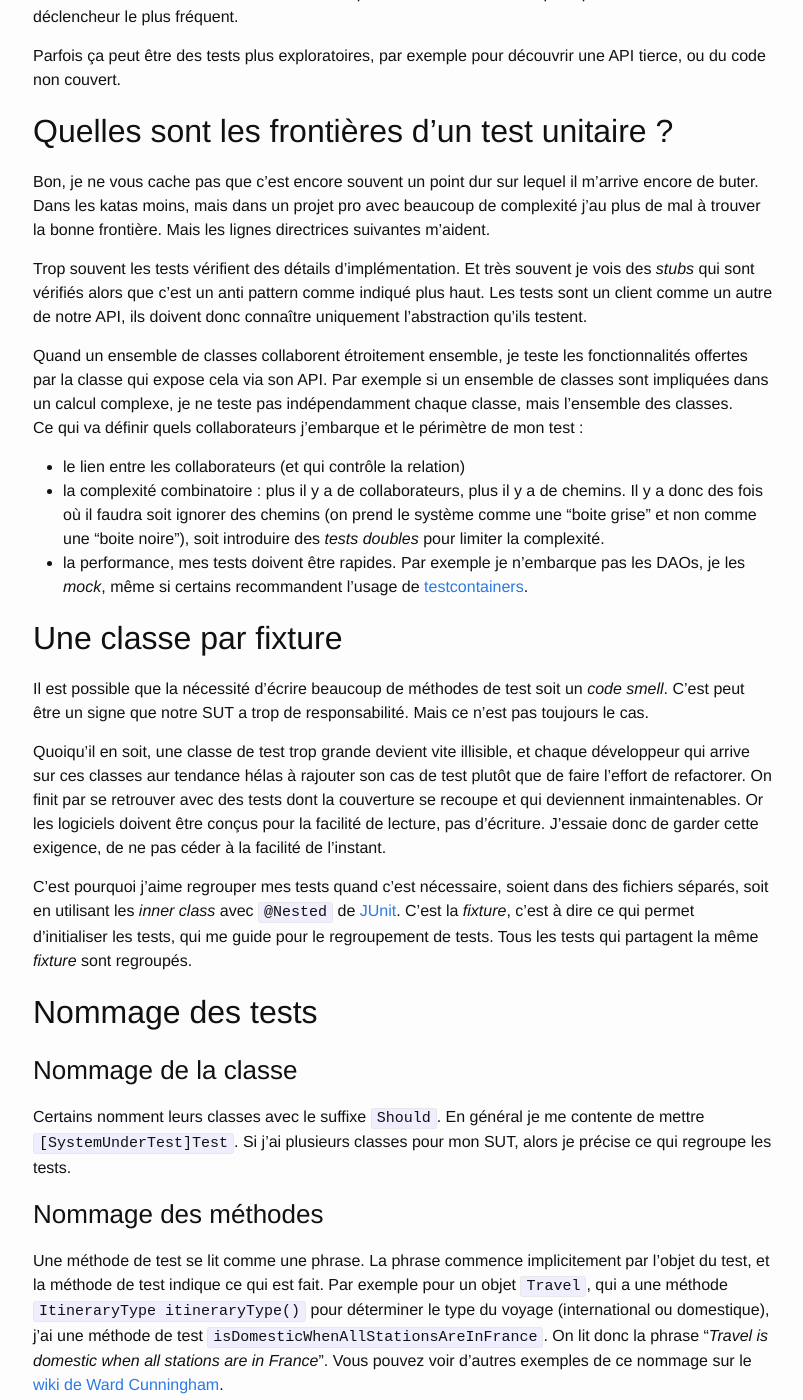
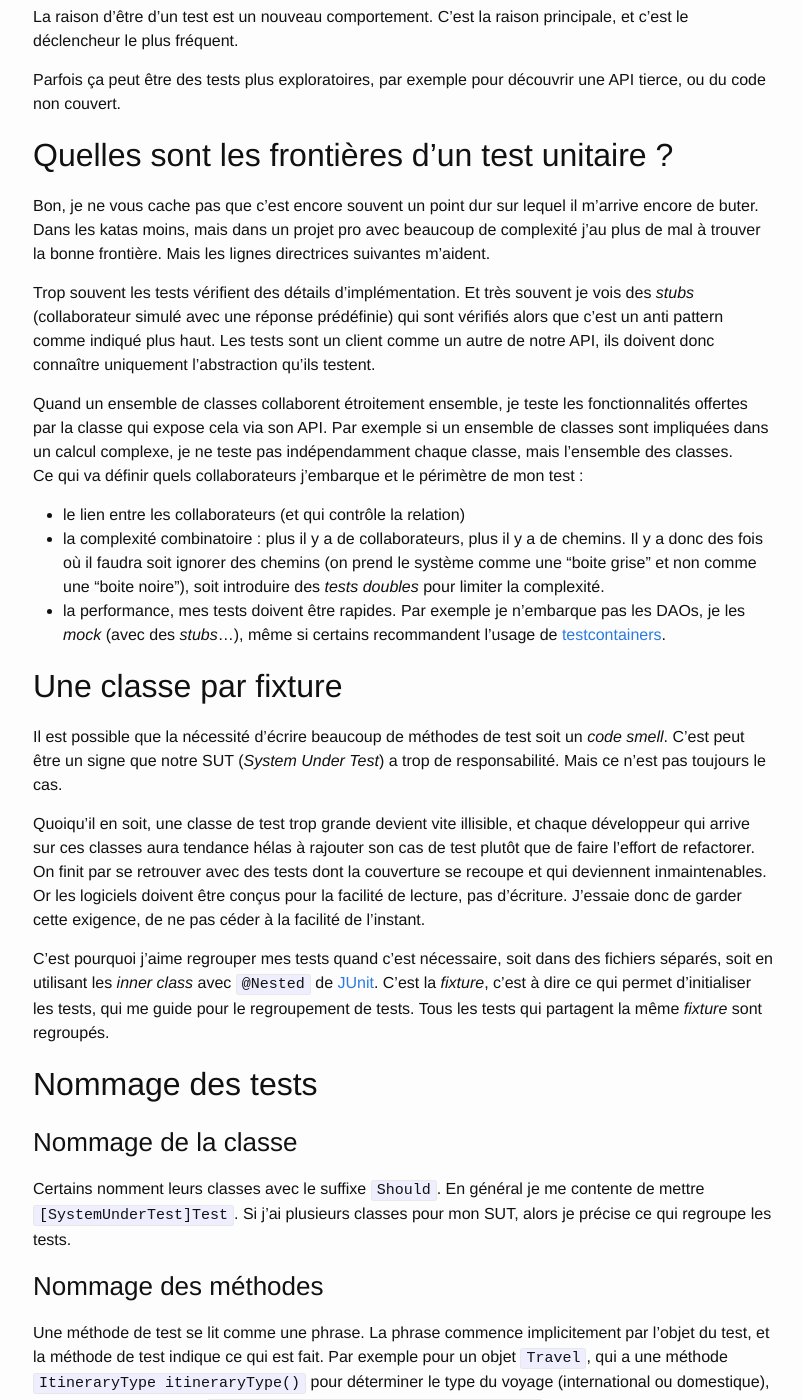
Before and after one commit to fego/fego.github.io, a Jekyll site: the page built from docs/_posts/2021-03-13-Comment j'écris des tests unitaires.markdown, in a window 1280 px wide and 1400 px high, scrolled down 1404 px. Shown: the whole window, without its empty margins (237-1040 px from the left). Built offline with Jekyll 4.4.1, drawn with Linux system fonts in a browser that asks for light colours; our own code applies the rules of GitHub Pages for plain Markdown files; some of the changed text lies outside the part shown.

Commit message:
retours Fabien

```diff
--- a/docs/_posts/2021-03-13-Comment j'écris des tests unitaires.markdown
+++ b/docs/_posts/2021-03-13-Comment j'écris des tests unitaires.markdown
@@ -16,8 +16,10 @@
 
 Pour moi aujourd'hui le plus important est leur capacité à faire émerger le design.
 En pratiquant TDD la plupart du temps je conçois grâce aux tests.
-Les tests étant un client comme un autre des abstractions  (interfaces / contrats / API), leur émergence correspond à un vrai besoin.
-La qualité des abstractions étant un élément fondamental dans la complexité des logiciels, les tests contribuent ainsi directement à une meilleure qualité.
+Le code de test appelle le code de production, c'est un consommateur des abstractions (interfaces / contrats / API) proposées par le code de production, c'est donc un client comme un autre.
+Leur émergence correspond donc à un vrai besoin.
+La qualité des abstractions est un élément fondamental dans la complexité des logiciels.
+Les tests contribuent ainsi directement à une meilleure maîtrise de cette complexité.
 Je ne ferai pas ici de description  de TDD car je n'ai pas encore assez de bouteille sur la pratique pour me permettre d'en parler ici.
 Je peux simplement vous partager que je ne code plus sans, et si parfois il m'arrive de bloquer et de revenir au papier crayon et aux diagrammes de séquence, je finis toujours par revenir au TDD.
 
@@ -56,7 +58,7 @@
 Mais les lignes directrices suivantes m'aident.
 
 Trop souvent les tests vérifient des détails d'implémentation.
-Et très souvent je vois des *stubs* qui sont vérifiés alors que c'est un anti pattern comme indiqué plus haut.
+Et très souvent je vois des *stubs* (collaborateur simulé avec une réponse prédéfinie) qui sont vérifiés alors que c'est un anti pattern comme indiqué plus haut.
 Les tests sont un client comme un autre de notre API, ils doivent donc connaître uniquement l'abstraction qu'ils testent.
 
 Quand un ensemble de classes collaborent étroitement ensemble, je teste les fonctionnalités offertes par la classe qui expose cela via son API.
@@ -64,21 +66,21 @@
 Ce qui va définir quels collaborateurs j'embarque et le périmètre de mon test :
 * le lien entre les collaborateurs (et qui contrôle la relation)
 * la complexité combinatoire : plus il y a de collaborateurs, plus il y a de chemins. Il y a donc des fois où il faudra soit ignorer des chemins (on prend le système comme une "boite grise" et non comme une "boite noire"), soit introduire des *tests doubles* pour limiter la complexité.
-* la performance, mes tests doivent être rapides. Par exemple je n'embarque pas les DAOs, je les *mock*, même si certains recommandent l'usage de [testcontainers](https://www.testcontainers.org/).
+* la performance, mes tests doivent être rapides. Par exemple je n'embarque pas les DAOs, je les *mock* (avec des *stubs*...), même si certains recommandent l'usage de [testcontainers](https://www.testcontainers.org/).
 
 ## Une classe par fixture
 
 Il est possible que la nécessité d'écrire beaucoup de méthodes de test soit un
 *code smell*.
-C'est peut être un signe que notre SUT a trop de responsabilité.
+C'est peut être un signe que notre SUT (*System Under Test*) a trop de responsabilité.
 Mais ce n'est pas toujours le cas.
 
-Quoiqu'il en soit, une classe de test trop grande devient vite illisible, et chaque développeur qui arrive sur ces classes aur tendance hélas à rajouter son cas de test plutôt que de faire l'effort de refactorer.
+Quoiqu'il en soit, une classe de test trop grande devient vite illisible, et chaque développeur qui arrive sur ces classes aura tendance hélas à rajouter son cas de test plutôt que de faire l'effort de refactorer.
 On finit par se retrouver avec des tests dont la couverture se recoupe et qui deviennent inmaintenables.
 Or les logiciels doivent être conçus pour la facilité de lecture, pas d'écriture.
 J'essaie donc de garder cette exigence, de ne pas céder à la facilité de l'instant.
 
-C'est pourquoi j'aime regrouper mes tests quand c'est nécessaire, soient  dans des fichiers séparés, soit en utilisant les *inner class* avec `@Nested` de [JUnit](https://junit.org/junit5/docs/5.4.1/api/org/junit/jupiter/api/Nested.html).
+C'est pourquoi j'aime regrouper mes tests quand c'est nécessaire, soit  dans des fichiers séparés, soit en utilisant les *inner class* avec `@Nested` de [JUnit](https://junit.org/junit5/docs/5.4.1/api/org/junit/jupiter/api/Nested.html).
 C'est la *fixture*, c'est à dire ce qui permet d'initialiser les tests, qui me guide pour le regroupement de tests.
 Tous les tests qui partagent la même *fixture* sont regroupés.
 
```
Also changed, not shown: other parts of docs/_posts/2021-03-13-Comment j'écris des tests unitaires.markdown (+2 -2 lines).
